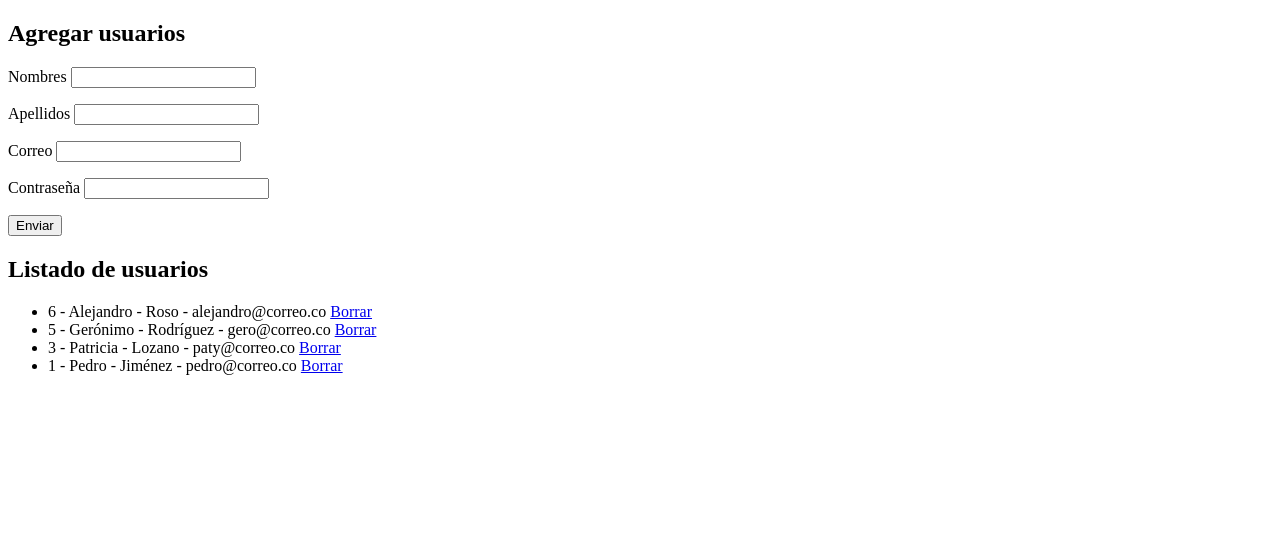
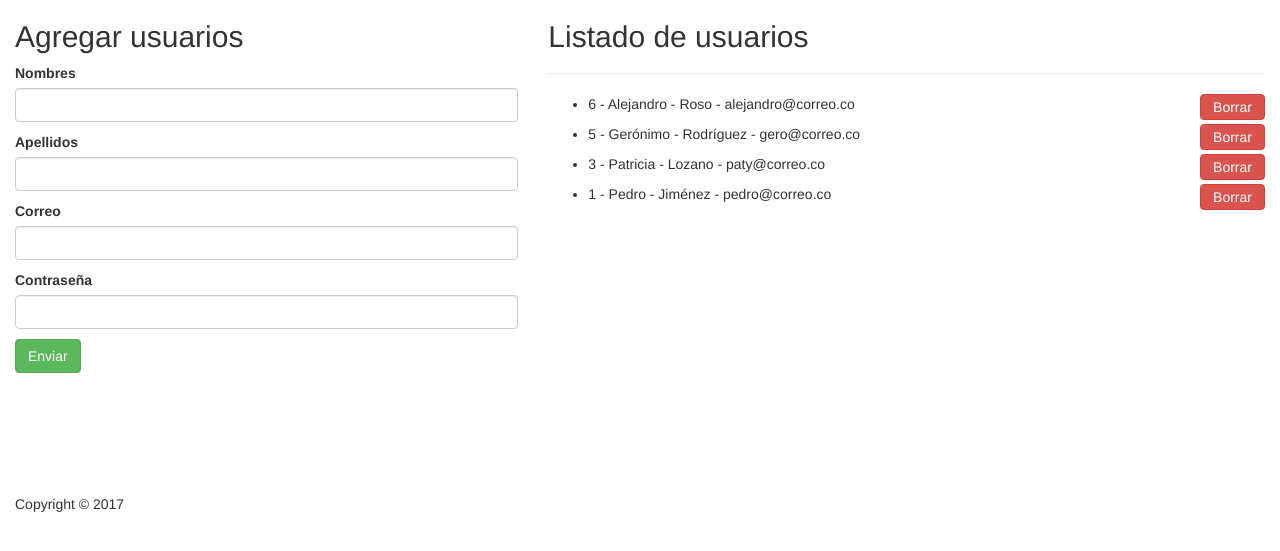
Before and after one commit to jcarlosj/Learning-Symfony3-MVC-POO-PHP-Nativo, a PHP site: page / in a window 1280 px wide. Shown: the top 551 px of the page. Run offline with PHP 8.4, Linux system fonts and the light colour scheme; data comes from the database, SQL or seed files in the repository.

Commit message:
Implementa Twitter Boostrap 3.3.7: Mejora el Look del Formulario

```diff
--- a/views/user/index.php
+++ b/views/user/index.php
@@ -2,39 +2,81 @@
 <html>
   <head>
     <meta charset="utf-8">
+    <!-- Latest compiled and minified CSS -->
+    <link
+      rel="stylesheet"
+      href="https://maxcdn.bootstrapcdn.com/bootstrap/3.3.7/css/bootstrap.min.css"
+      integrity="sha384-BVYiiSIFeK1dGmJRAkycuHAHRg32OmUcww7on3RYdg4Va+PmSTsz/K68vbdEjh4u"
+      crossorigin="anonymous">
+    <!-- Latest compiled and minified JavaScript -->
+    <script
+      src="https://maxcdn.bootstrapcdn.com/bootstrap/3.3.7/js/bootstrap.min.js"
+      integrity="sha384-Tc5IQib027qvyjSMfHjOMaLkfuWVxZxUPnCJA7l2mCWNIpG9mGCD8wGNIcPD7Txa"
+      crossorigin="anonymous"></script>
+    <!-- jQuery -->
+    <script
+      src="https://code.jquery.com/jquery-1.12.4.min.js"
+      integrity="sha256-ZosEbRLbNQzLpnKIkEdrPv7lOy9C27hHQ+Xp8a4MxAQ="
+      crossorigin="anonymous"></script>
     <title>MVC POO PHP Nativo</title>
+    <style media="screen">
+      section {
+        height: 400px;
+        overflow-y: scroll;
+      }
+      .item-user {
+        height: 30px;
+      }
+      .right {
+        float: right;
+      }
+      a.btn.btn-danger {
+        height: 26px;
+        padding-top: 2px;
+      }
+    </style>
   </head>
   <body>
+      <form class="col-lg-5" action="<?php echo $helper -> url( 'user', 'create' ); ?>" method="post">
         <h2>Agregar usuarios</h2>
-      <form class="" action="<?php echo $helper -> url( 'user', 'create' ); ?>" method="post">
         <p>
           <label for="">Nombres</label>
-          <input type="text" name="nombres" value="" />
+          <input class="form-control" type="text" name="nombres" value="" />
         </p>
         <p>
           <label for="">Apellidos</label>
-          <input type="text" name="apellidos" value="" />
+          <input class="form-control" type="text" name="apellidos" value="" />
         </p>
         <p>
           <label for="">Correo</label>
-          <input type="text" name="email" value="" />
+          <input class="form-control" type="text" name="email" value="" />
         </p>
         <p>
           <label for="">Contraseña</label>
-          <input type="text" name="clave" value="" />
+          <input class="form-control" type="text" name="clave" value="" />
         </p>
         <p>
-          <button type="submit" name="button">Enviar</button>
+          <button class="btn btn-success" type="submit" name="button">Enviar</button>
         </p>
       </form>
+
+      <div class="col-lg-7">
         <h2>Listado de usuarios</h2>
+        <hr />
+      </div>  <!-- .col-lg-7 -->
+      <section class="col-lg-7">
         <ul>
           <?php foreach ( $all_users as $key => $user ) : ?>
-        <li>
+            <li class="item-user">
               <?php echo $user -> id. ' - '. $user -> nombres. ' - '. $user -> apellidos. ' - '. $user -> email; ?>
-          <a href="<?php echo $helper -> url( 'user', 'eliminar' ); ?>&id=<?php echo $user -> id; ?>">Borrar</a>
+              <div class="right">
+                <a class="btn btn-danger" href="<?php echo $helper -> url( 'user', 'eliminar' ); ?>&id=<?php echo $user -> id; ?>">Borrar</a>
+              </div>
             </li>
           <?php endforeach; ?>
         </ul>
+      </section>    <!-- .col-lg-7 -->
+    <footer class="col-lg-12">Copyright &copy; <?php echo date( 'Y' ); ?></footer>
+      <!-- .col-lg-12 -->
   </body>
 </html>
```
Lines whose indentation alone changed are shown as unchanged.
